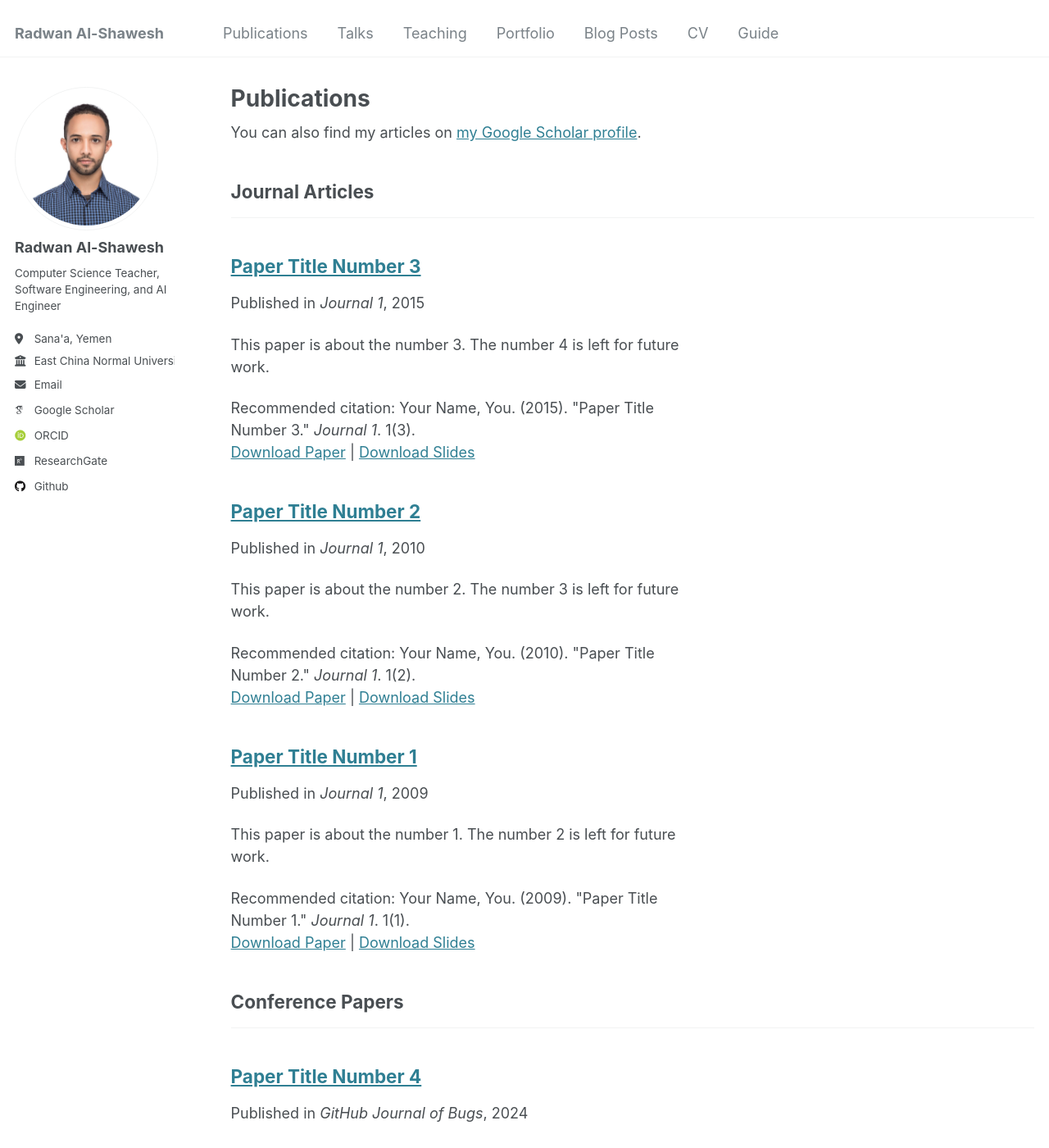
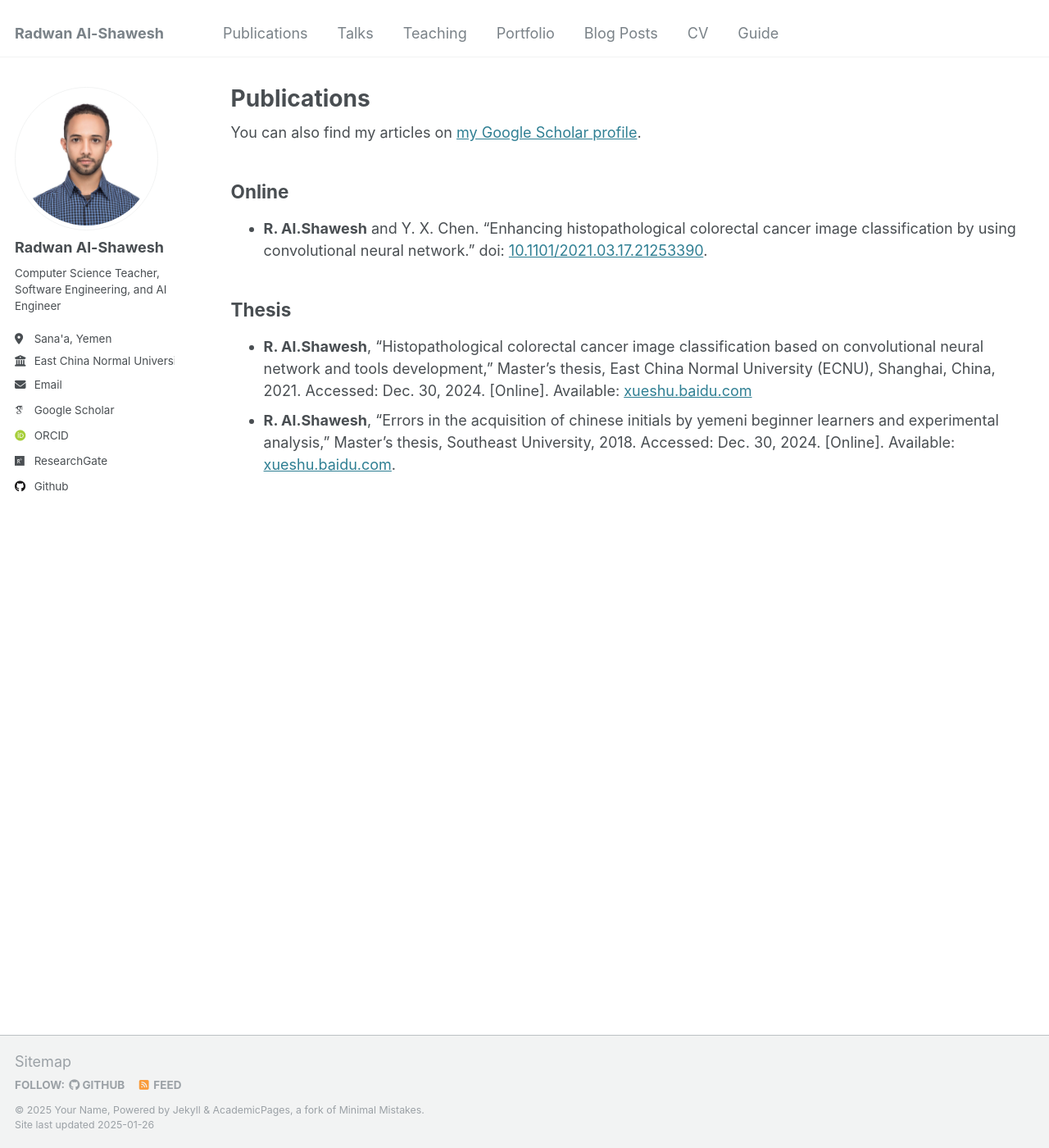
Before and after one commit to radwanCS/cv, a Jekyll site: the page built from _pages/publications.md, in a window 1280 px wide and 1400 px high. Shown: the whole window at 82% size. Built offline with Jekyll 4.4.1, drawn with Linux system fonts in a browser that asks for light colours; some web fonts are replaced; some of the changed text lies outside the part shown.

Commit message:
added a new publication page removed the default one

```diff
--- a/_config.yml
+++ b/_config.yml
@@ -215,9 +215,9 @@ collections:
   teaching:
     output: true
     permalink: /:collection/:path/
-  publications:
-    output: true
-    permalink: /:collection/:path/
+# publications:
+#   output: true
+#   permalink: /:collection/:path/
   portfolio:
     output: true
     permalink: /:collection/:path/
--- a/_pages/publications.html
+++ /dev/null
@@ -1,33 +0,0 @@
----
-layout: archive
-title: "Publications"
-permalink: /publications/
-author_profile: true
----
-
-{% if site.author.googlescholar %}
-  <div class="wordwrap">You can also find my articles on <a href="{{site.author.googlescholar}}">my Google Scholar profile</a>.</div>
-{% endif %}
-
-{% include base_path %}
-
-<!-- New style rendering if publication categories are defined -->
-{% if site.publication_category %}
-  {% for category in site.publication_category  %}
-    {% assign title_shown = false %}
-    {% for post in site.publications reversed %}
-      {% if post.category != category[0] %}
-        {% continue %}
-      {% endif %}
-      {% unless title_shown %}
-        <h2>{{ category[1].title }}</h2><hr />
-        {% assign title_shown = true %}
-      {% endunless %}
-      {% include archive-single.html %}
-    {% endfor %}
-  {% endfor %}
-{% else %}
-  {% for post in site.publications reversed %}
-    {% include archive-single.html %}
-  {% endfor %}
-{% endif %}
--- /dev/null
+++ b/_pages/publications.md
@@ -0,0 +1,20 @@
+---
+layout: archive
+title: "Publications"
+permalink: /publications/
+author_profile: true
+toc: false
+---
+
+{% if site.author.googlescholar %}
+  <div class="wordwrap">You can also find my articles on <a href="{{site.author.googlescholar}}">my Google Scholar profile</a>.</div>
+{% endif %}
+
+{% include base_path %}
+
+## Online
+- **R. Al.Shawesh** and Y. X. Chen. “Enhancing histopathological colorectal cancer image classification by using convolutional neural network.” doi: [10.1101/2021.03.17.21253390](https://doi.org/10.1101/2021.03.17.21253390).
+
+## Thesis
+- **R. Al.Shawesh**, “Histopathological colorectal cancer image classification based on convolutional neural network and tools development,” Master’s thesis, East China Normal University (ECNU), Shanghai, China, 2021. Accessed: Dec. 30, 2024. [Online]. Available: [xueshu.baidu.com](https://xueshu.baidu.com/usercenter/paper/show?paperid=1v1y0e90f55404w0js3p00w0p5214691)
+- **R. Al.Shawesh**, “Errors in the acquisition of chinese initials by yemeni beginner learners and experimental analysis,” Master’s thesis, Southeast University, 2018. Accessed: Dec. 30, 2024. [Online]. Available: [xueshu.baidu.com](https: //xueshu.baidu.com/usercenter/paper/show?paperid=1y0m0mp0gr0w04n0ck2a0p908y258600&site=xueshu_se).
--- a/_publications/2009-10-01-paper-title-number-1.md
+++ /dev/null
@@ -1,14 +0,0 @@
----
-title: "Paper Title Number 1"
-collection: publications
-category: manuscripts
-permalink: /publication/2009-10-01-paper-title-number-1
-excerpt: 'This paper is about the number 1. The number 2 is left for future work.'
-date: 2009-10-01
-venue: 'Journal 1'
-slidesurl: 'http://academicpages.github.io/files/slides1.pdf'
-paperurl: 'http://academicpages.github.io/files/paper1.pdf'
-citation: 'Your Name, You. (2009). &quot;Paper Title Number 1.&quot; <i>Journal 1</i>. 1(1).'
----
-
-The contents above will be part of a list of publications, if the user clicks the link for the publication than the contents of section will be rendered as a full page, allowing you to provide more information about the paper for the reader. When publications are displayed as a single page, the contents of the above "citation" field will automatically be included below this section in a smaller font.
--- a/_publications/2010-10-01-paper-title-number-2.md
+++ /dev/null
@@ -1,14 +0,0 @@
----
-title: "Paper Title Number 2"
-collection: publications
-category: manuscripts
-permalink: /publication/2010-10-01-paper-title-number-2
-excerpt: 'This paper is about the number 2. The number 3 is left for future work.'
-date: 2010-10-01
-venue: 'Journal 1'
-slidesurl: 'http://academicpages.github.io/files/slides2.pdf'
-paperurl: 'http://academicpages.github.io/files/paper2.pdf'
-citation: 'Your Name, You. (2010). &quot;Paper Title Number 2.&quot; <i>Journal 1</i>. 1(2).'
----
-
-The contents above will be part of a list of publications, if the user clicks the link for the publication than the contents of section will be rendered as a full page, allowing you to provide more information about the paper for the reader. When publications are displayed as a single page, the contents of the above "citation" field will automatically be included below this section in a smaller font.
--- a/_publications/2015-10-01-paper-title-number-3.md
+++ /dev/null
@@ -1,14 +0,0 @@
----
-title: "Paper Title Number 3"
-collection: publications
-category: manuscripts
-permalink: /publication/2015-10-01-paper-title-number-3
-excerpt: 'This paper is about the number 3. The number 4 is left for future work.'
-date: 2015-10-01
-venue: 'Journal 1'
-slidesurl: 'http://academicpages.github.io/files/slides3.pdf'
-paperurl: 'http://academicpages.github.io/files/paper3.pdf'
-citation: 'Your Name, You. (2015). &quot;Paper Title Number 3.&quot; <i>Journal 1</i>. 1(3).'
----
-
-The contents above will be part of a list of publications, if the user clicks the link for the publication than the contents of section will be rendered as a full page, allowing you to provide more information about the paper for the reader. When publications are displayed as a single page, the contents of the above "citation" field will automatically be included below this section in a smaller font.
--- a/_publications/2024-02-17-paper-title-number-4.md
+++ /dev/null
@@ -1,13 +0,0 @@
----
-title: "Paper Title Number 4"
-collection: publications
-category: conferences
-permalink: /publication/2024-02-17-paper-title-number-4
-excerpt: 'This paper is about fixing template issue #693.'
-date: 2024-02-17
-venue: 'GitHub Journal of Bugs'
-paperurl: 'http://academicpages.github.io/files/paper3.pdf'
-citation: 'Your Name, You. (2024). &quot;Paper Title Number 3.&quot; <i>GitHub Journal of Bugs</i>. 1(3).'
----
-
-The contents above will be part of a list of publications, if the user clicks the link for the publication than the contents of section will be rendered as a full page, allowing you to provide more information about the paper for the reader. When publications are displayed as a single page, the contents of the above "citation" field will automatically be included below this section in a smaller font.
```
